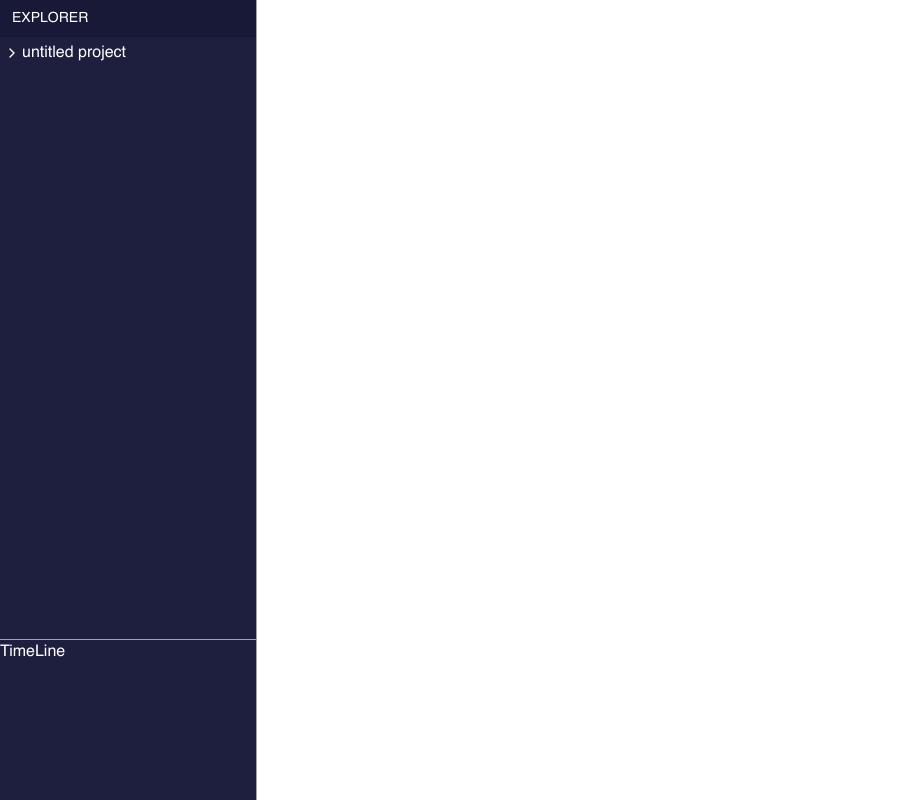
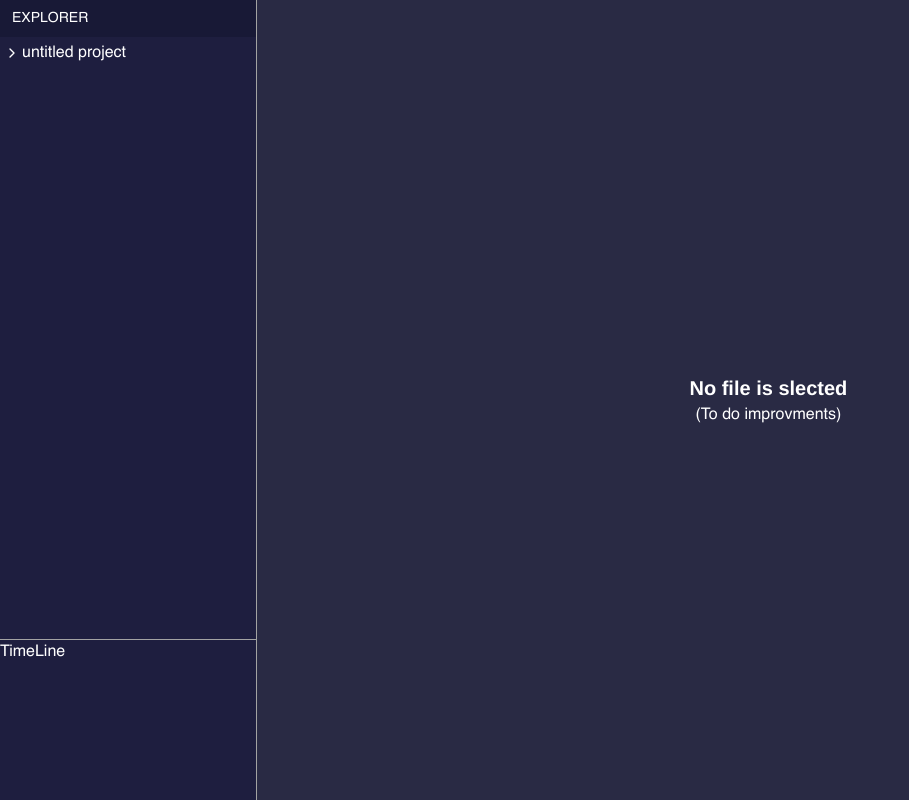
Before and after one commit to HoussemDegachi/lewisHackathone, a React (Vite) app: page / in a window 1280 px wide. Shown: the whole page, without its empty margins (0-909 px from the left). Built offline with nearby package versions, Linux system fonts and the light colour scheme.

Commit message:
fixed color disabled problem

```diff
--- a/tailwind.config.js
+++ b/tailwind.config.js
@@ -27,30 +27,9 @@ module.exports = {
       "2xs": "12px",
     },
     extend: {
-      // colors: {
-      //   editor: "#1e1e1e",
-      //   "primary": "#374151",
-      //   //  Dark Purple for background
-      //   Purple: "#2C003E",
-      //   // Neon Green for texts
-      //   green: "#39FF14",
-      //   // Bright Pink for cursor
-      //   pink: "#FF1493",
-      //   // Electric Blue for keyboards after highlighting
-      //   blue: "#00FFFF",
-      //   //  Neon Yellow for strings
-      //   yellow: "#FFFF00",
-      //   //  Glowing Red for Errors/Warnings
-      //   Red: "#FF4500",
-      //   // Dim Gray for Comments
-      //   gray: "#A9A9A9",
-      //   // Electric Indigo for Line Highlights
-      //   indigo: "#6F00FF",
-      //   // Magenta  for Selection Background
-      //   magenta: "#FF00FF",
-      //   // Blood Red  for Insult Text
-      //   insult: "#8B0000",
-      // },
+      colors: {
+        editor: "#292A44",
+      },
       keyframes: {
         "accordion-down": {
           from: { height: "0" },
```
